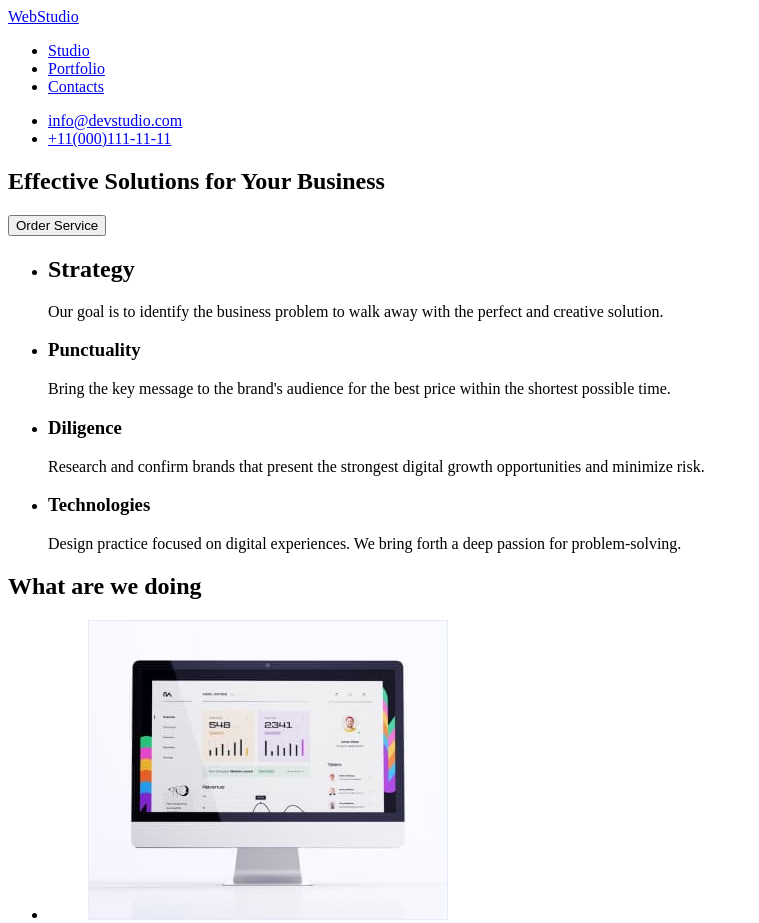
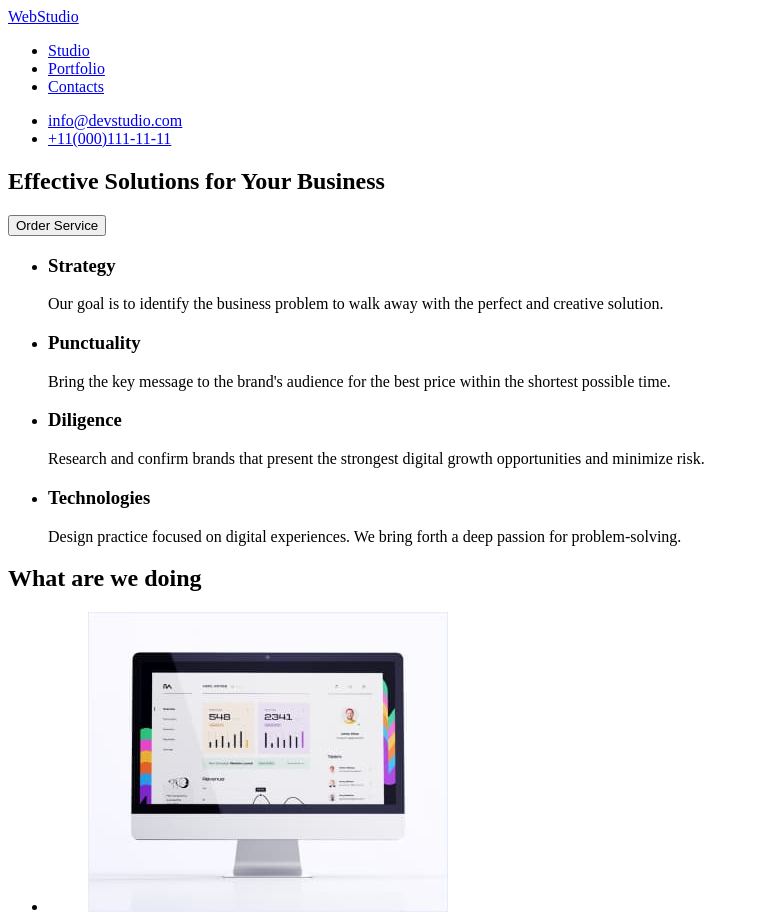
Before and after one commit to malgorzatamarkulis/goit-markup-hw-01, a plain HTML site: page index.html in a window 1280 px wide. Shown: the top 923 px of the page, without its empty margins (0-759 px from the left). Drawn offline with Linux system fonts and the light colour scheme.

Commit message:
Update index.html

```diff
--- a/index.html
+++ b/index.html
@@ -33,7 +33,7 @@
         <section>
             <ul>
                 <li>
-                    <h2>Strategy</h2>
+                    <h3>Strategy</h3>
                     Our goal is to identify the business problem to walk away with the perfect and creative solution.
                 </li>
                 <li>
```
